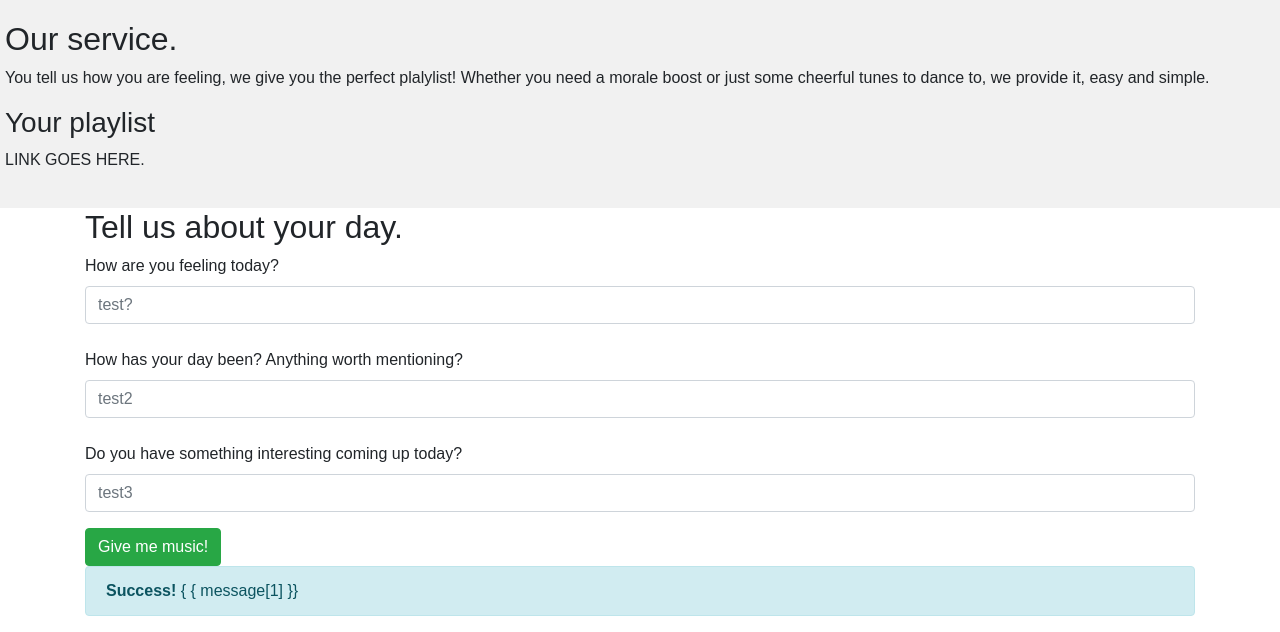
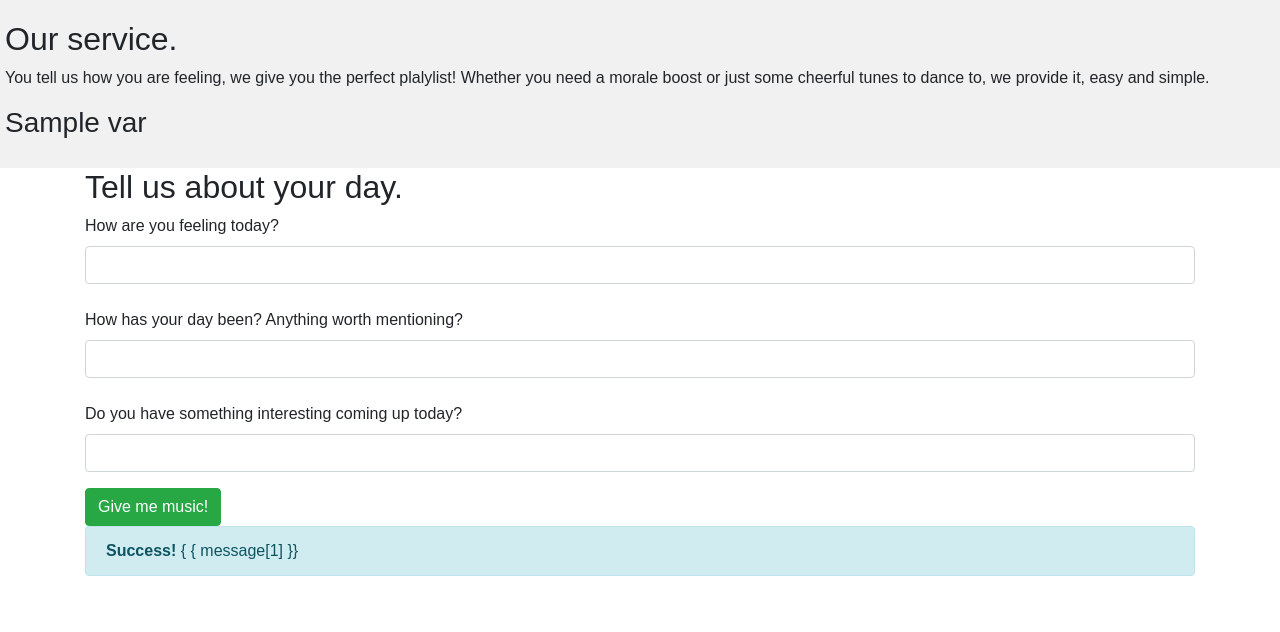
Before and after one commit to charalamposkokkalis/DJMood, a Flask app: template templates/file1.html in a window 1280 px wide. Shown: the part 256-888 px from the top of the page. After the commit the page ends 832 px from the top, so only its background shows below. Run offline with Flask 2, Linux system fonts and the light colour scheme; the template is opened without the code that fills it: values that come from a table or form of the project are taken from there, most other values are stand-ins (such as "Sample title", 1, 10 or a date in 2020); one stand-in notice (Sample message) is shown; some libraries are stand-ins or nearby versions.

Commit message:
Last second changes

```diff
--- a/app.py
+++ b/app.py
@@ -38,8 +38,9 @@
             emotions = ['Happy', 'Angry', 'Excited', 'Sad', 'Fear', 'Bored']
             for emotion in emotions:
                 emotionVec.append(results[emotion])
-            print(emotionVec)
-            plc.generateLink(emotionVec)
+            # print(emotionVec)
+            link = plc.generateLink(emotionVec)
+            # print(link)
 
 
         if form.validate():
@@ -49,7 +50,7 @@
         else:
             flash('Error: All the form fields are required. ')
 
-        return render_template('file1.html', form=form)
+        return render_template('file1.html', form=form, var=link)
 
 if __name__ == "__main__":
     app.run(host='0.0.0.0',port=81)
--- a/playlistCreator.py
+++ b/playlistCreator.py
@@ -9,7 +9,7 @@
 client_id = 'd02535ac05c14639beceb6d302177372'
 client_secret = '87b07a1e938f4a76a2c2affe86a47e22'
 redirect_uri = 'http://localhost:8080'
-master_user = "johntyro"
+master_user = "11171394439"
 sp = spotipy.Spotify();
 
 
--- a/templates/file1.html
+++ b/templates/file1.html
@@ -131,8 +131,7 @@
   <div class="side">
     <h2>Our service.</h2>
     <p>You tell us how you are feeling, we give you the perfect plalylist! Whether you need a morale boost or just some cheerful tunes to dance to, we provide it, easy and simple.</p>
-    <h3>Your playlist</h3>
-    <p>LINK GOES HERE.</p>
+    <h3>{{ var }}</h3>
 
   </div>
   <div class="container">
@@ -142,23 +141,23 @@
       <div class="form-group">
       <label for="name">How are you feeling today?</label>
       <!--<textarea cols="num" rows="num" id="first"></textarea>-->
-      <input type="text" class="form-control" id="name" name="name" placeholder="test?">
+      <input type="text" class="form-control" id="name" name="name" placeholder="">
 
 
       <br>
       <label for="email">How has your day been? Anything worth mentioning?</label>
-      <input type="text" class="form-control" id="email" name="email" placeholder="test2">
+      <input type="text" class="form-control" id="email" name="email" placeholder="">
 
       <br>
       <label for="password">Do you have something interesting coming up today?</label>
-      <input type="text" class="form-control" id="password" name="password" placeholder="test3">
+      <input type="text" class="form-control" id="password" name="password" placeholder="">
 
     </div>
     <button type="submit" class="btn btn-success">Give me music!</button>
   </form>{% with messages = get_flashed_messages(with_categories=true) %}
-  {% if messages %}
+  <!-- {% if messages %}
 
-  {% for message in messages %}
+  {% for message in messages %} -->
   {% if "Error" not in message[1]: %}
   <div class="alert alert-info">
   <strong>Success! </strong> { { message[1] }}</div>
```
Also changed, not shown: 2 other files.
